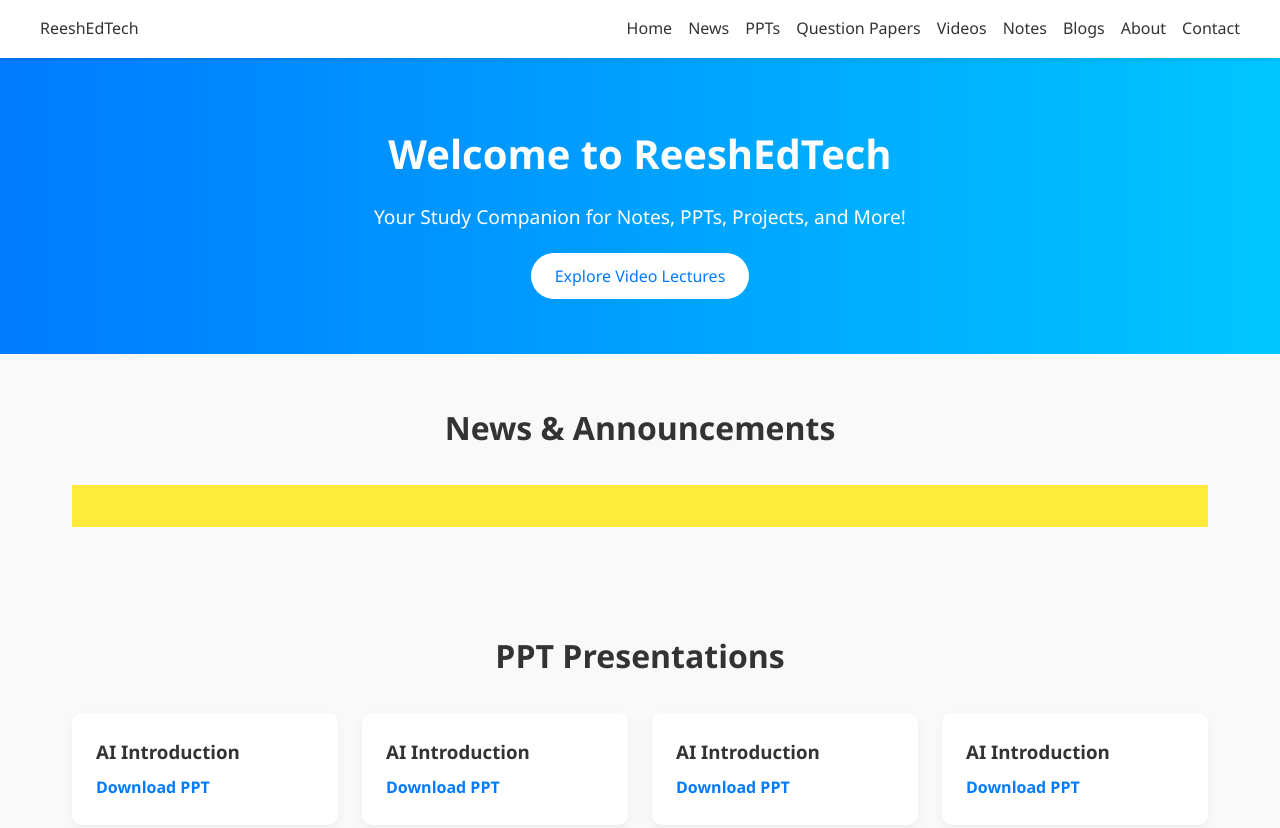
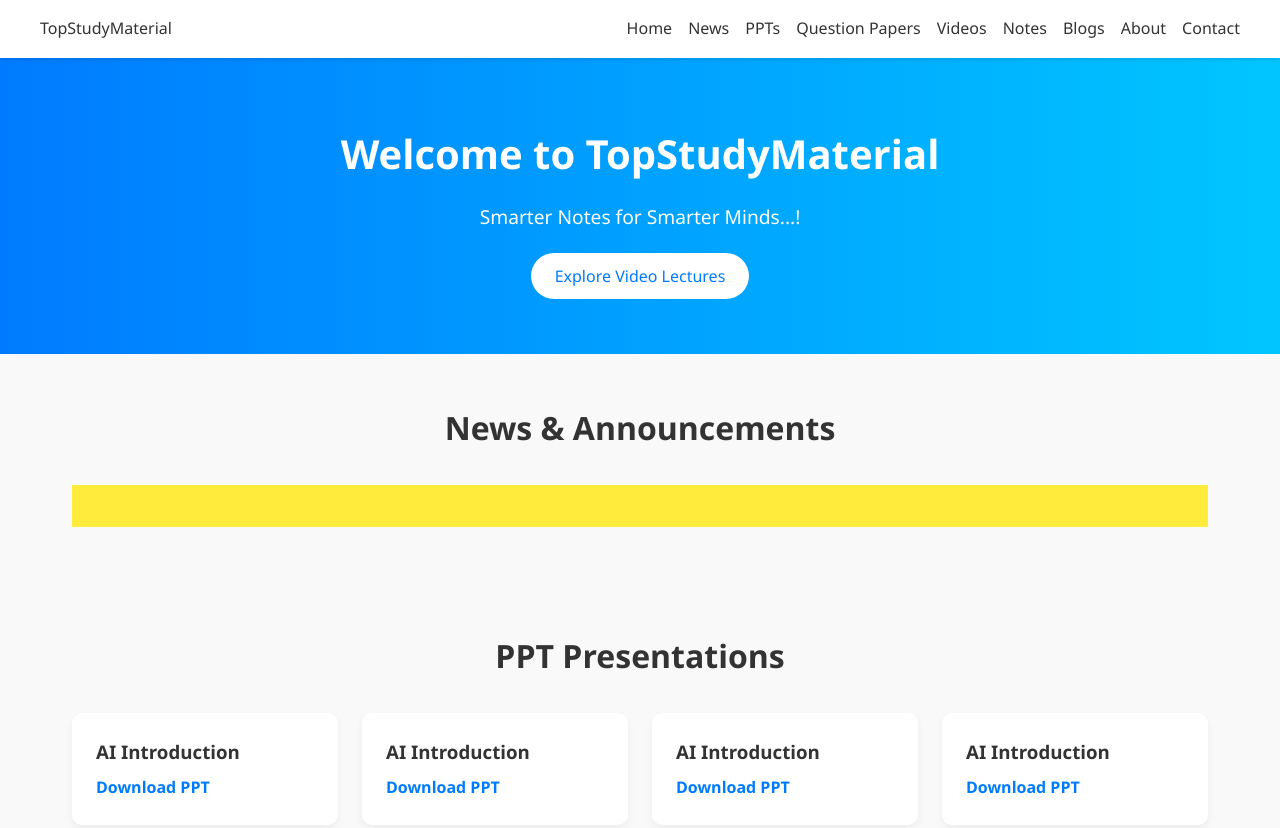
Before and after one commit to ReeshEdTech/ReeshEdTechWebsite, a plain HTML site: page index.html in a window 1280 px wide. Shown: the top 828 px of the page. Drawn offline with nearby package versions, Linux system fonts and the light colour scheme; no server answers.

Commit message:
Update index.html

```diff
--- a/index.html
+++ b/index.html
@@ -4,7 +4,7 @@
   <meta charset="UTF-8" />
   <meta name="viewport" content="width=device-width, initial-scale=1.0" />
   <meta name="description" content="ReeshEdTech - Your Study Companion for notes, PPTs, projects, and more!" />
-  <title>ReeshEdTech - Your Study Companion</title>
+  <title>TopStudyMaterial - Smarter Notes for Smarter Minds...!</title>
   <link rel="stylesheet" href="https://cdnjs.cloudflare.com/ajax/libs/aos/2.3.4/aos.css" />
   <link rel="stylesheet" href="assets\styles.css" />
 </head>
@@ -19,7 +19,7 @@
   <!-- Header -->
   <header class="header">
     <nav class="navbar">
-      <div class="logo">ReeshEdTech</div>
+      <div class="logo">TopStudyMaterial</div>
       <ul class="nav-links">
         <li><a href="#home">Home</a></li>
         <li><a href="#news">News</a></li>
@@ -37,8 +37,8 @@
 
   <!-- Hero Section -->
   <section id="home" class="hero" data-aos="fade-up">
-    <h1>Welcome to ReeshEdTech</h1>
-    <p>Your Study Companion for Notes, PPTs, Projects, and More!</p>
+    <h1>Welcome to TopStudyMaterial</h1>
+    <p>Smarter Notes for Smarter Minds...!</p>
     <a href="#videos" class="cta">Explore Video Lectures</a>
   </section>
 <!-- News and Announcements -->
```
